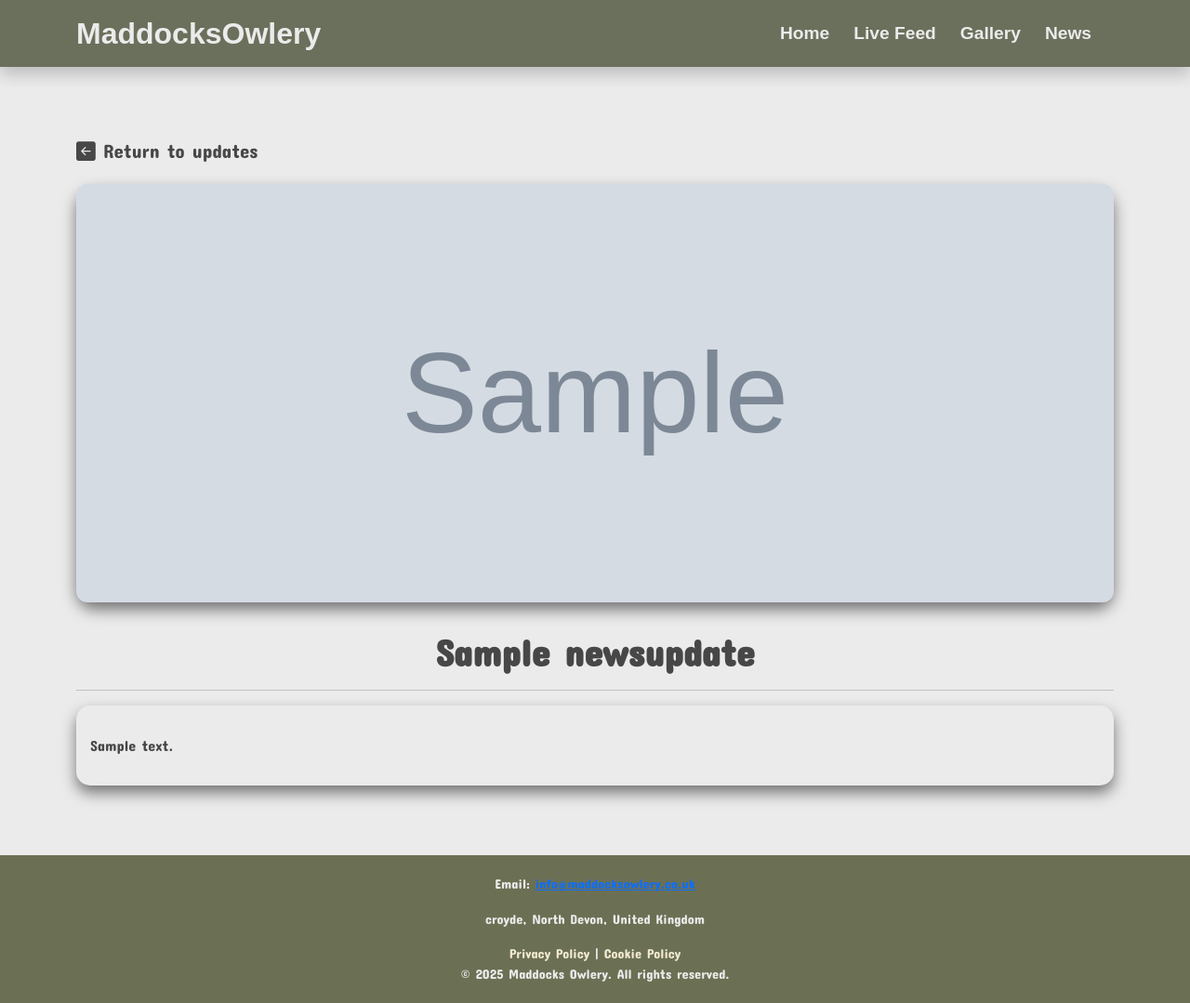
After one commit to Willr-hawkins/MaddocksOwlery, a Django app: page /news/update_details/1/ in a window 1280 px wide. The commit adds this page. Shown: the whole page at 93% size. Run offline with Django 5.2, Linux system fonts and the light colour scheme; tables that the repository leaves empty hold one stand-in row (values such as "Sample post"); grey boxes marked "Sample" are stand-in pictures; some web fonts are replaced.

Commit message:
Added view to display the news updates content along with a template for news details.

```diff
--- /dev/null
+++ b/news/templates/news/news_update_details.html
@@ -0,0 +1,22 @@
+{% extends 'base.html' %}
+{% load static %}
+
+{% block content %}
+    <div class="container">
+        <a class="return-link" href="{% url 'news_updates_list' %}"><i class="bi bi-arrow-left-square-fill"></i> Return to updates</a>
+        <div class="news-img-container">
+            {% if news_update.image %}
+                <img src="{{ news_update.image.url }}" class="details-img" alt="{{ news_update.title }}">
+            {% else %}
+                <img src="{% static 'images/maddocks-owlery.jpg' %}" class="details-img" alt="{{ news_update.title }}">
+            {% endif %}
+        </div>
+        <div class="news-content">
+            <h1 class="news-details-header text-center">{{ news_update.title }}</h1>
+            <hr>
+            <div class="news-details-text">
+                <p>{{ news_update.content|linebreaks }}</p>
+            </div>
+        </div>
+    </div>
+{% endblock %}
--- a/news/urls.py
+++ b/news/urls.py
@@ -5,4 +5,5 @@ urlpatterns = [
     path('', views.news_updates_list, name='news_updates_list'),
     path('create_news_update/', views.create_news_update, name='create_news_update'),
     path('delete_news_update/<int:pk>/', views.delete_news_update, name='delete_news_update'),
+    path('update_details/<int:pk>/', views.news_update_details, name='news_update_details'),
 ]
--- a/news/views.py
+++ b/news/views.py
@@ -15,6 +15,16 @@ def news_updates_list(request):
     }
 
     return render(request, 'news/updates_list.html', context)
+
+def news_update_details(request, pk):
+    """ Displays the news updates content when the user clicks on the updates card, from the news updates list. """
+    news_update = get_object_or_404(NewsUpdate, pk=pk)
+
+    context = {
+        'news_update': news_update,
+    }
+
+    return render(request, 'news/news_update_details.html', context)
 
 @login_required
 def create_news_update(request):
--- a/static/css/base.css
+++ b/static/css/base.css
@@ -362,6 +362,48 @@ footer {
     border: #6B705C 2px soild;
 }
 
+/* News details page */
+.return-link {
+    display: inline-block;
+    text-decoration: none;
+    color: #474747;
+    font-size: 1.3rem;
+    padding-top: 75px;
+    transition: 0.3s;
+}
+
+.return-link:hover {
+    color: #6B7054;
+    transform: scale(1.1);
+}
+
+.news-img-container {
+    border-radius: 20px;
+    box-shadow: 0 0.5rem 1rem rgba(0, 0, 0, 0.5);
+    max-height: 500px;
+    margin-top: 20px;
+}
+
+.news-img-container img {
+    width: 100%;
+    object-fit: cover;
+    border-radius: 12px;
+    max-height: 450px;
+}
+
+.news-details-header {
+    margin-top: 30px;
+    font-weight: 700;
+    color: #474747;
+}
+
+.news-details-text {
+    box-shadow: 0 0.5rem 1rem rgba(0, 0, 0, 0.5);
+    margin-bottom: 75px;
+    padding: 15px;
+    border-radius: 15px;
+}
+
 /*-------------------*/
 /* Media queries */
 /*-------------------*/
```
Also changed, not shown: MaddocksOwlery/settings.py (+3 -7 lines), news/templates/news/updates_list.html (+6 -2 lines), 1 other file.
